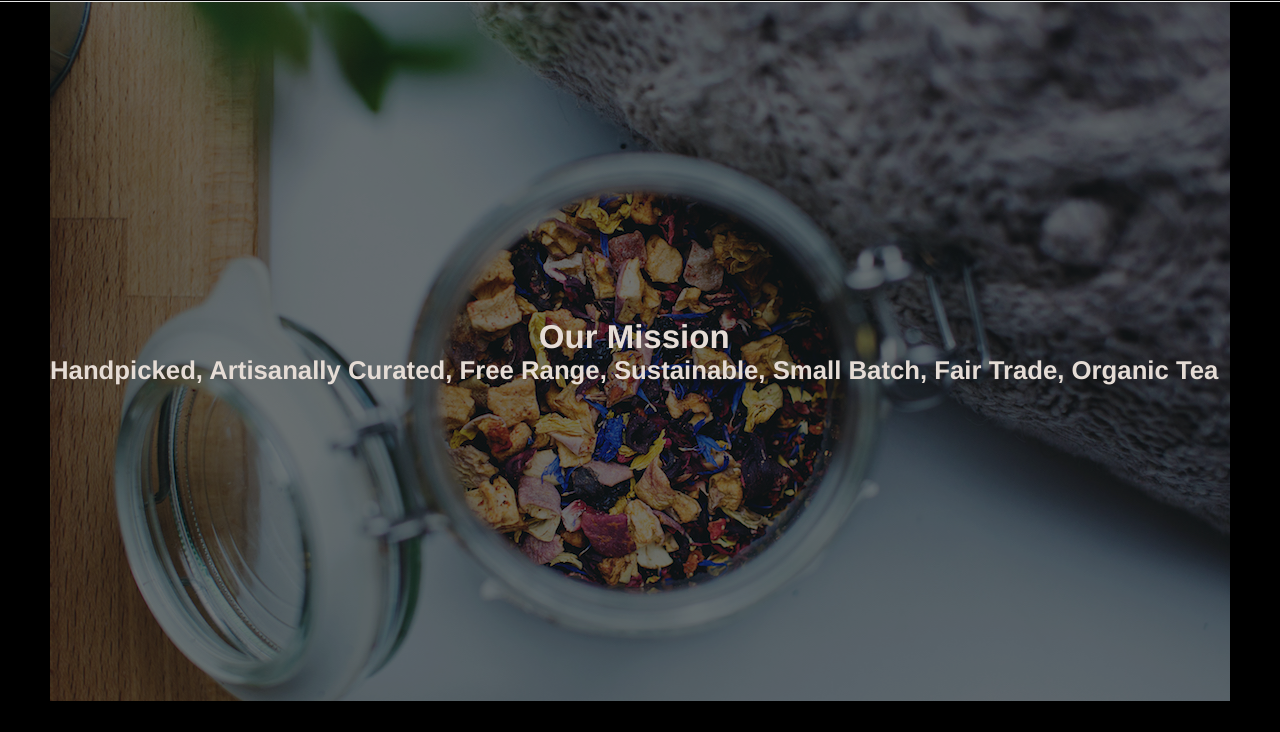
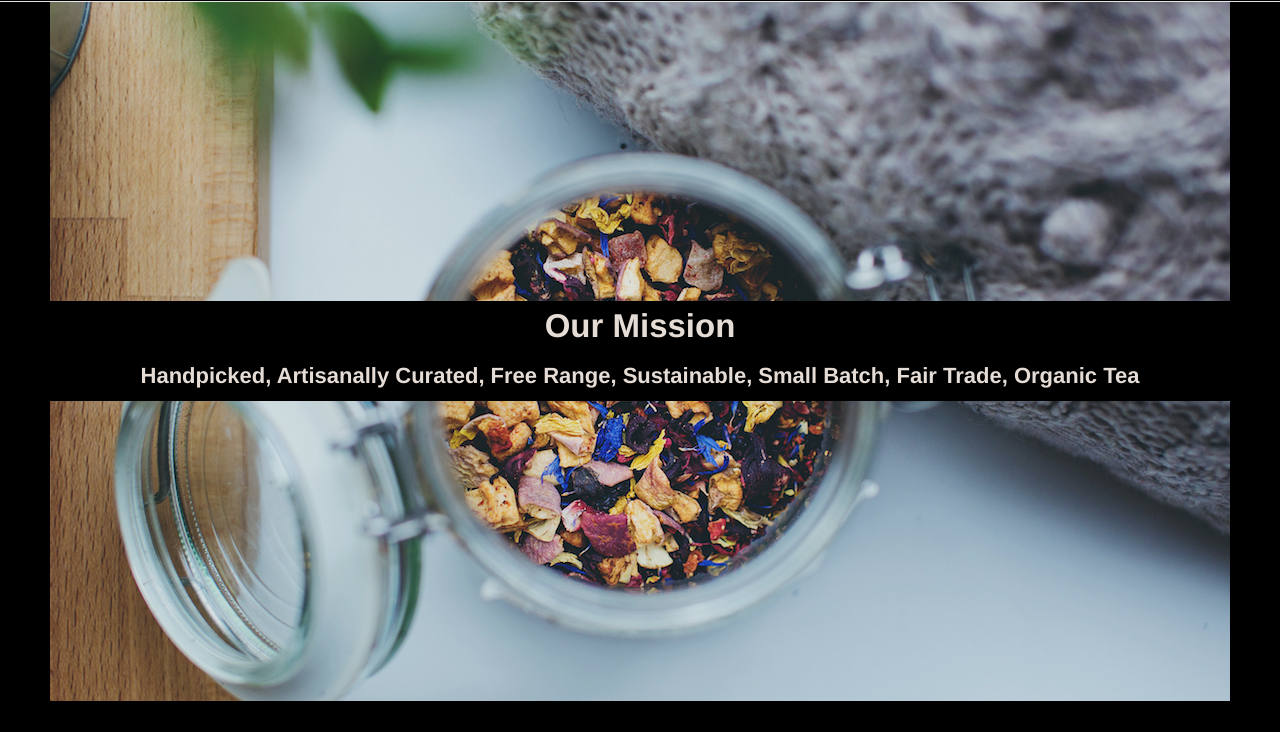
Before and after one commit to chiconstruct/tea-cozy, a plain HTML site: page index.html in a window 1280 px wide. Shown: the part 68-800 px from the top of the page. Drawn offline with Linux system fonts and the light colour scheme.

Commit message:
Done styling Mission section

```diff
--- a/index.html
+++ b/index.html
@@ -21,7 +21,7 @@
         <div class="background"></div>
         <div class="content">
           <h2>Our Mission</h2>
-          <h3>Handpicked, Artisanally Curated, Free Range, Sustainable, Small Batch, Fair Trade, Organic Tea</h3>
+          <h4>Handpicked, Artisanally Curated, Free Range, Sustainable, Small Batch, Fair Trade, Organic Tea</h4>
         </div>
       </section>
     </div>
--- a/resources/css/style.css
+++ b/resources/css/style.css
@@ -55,14 +55,17 @@ div.contentContainer #mission {
 #mission .background {
   width: 100%;
   height: 100%;
-  opacity: 0.5;
   background-image: url(../images/img-mission-background.jpg);
   position: absolute;
   z-index: -1;
 }
 
 #mission .content {
+  width: 100%;
   position: absolute;
   top: 50%;
   transform: translateY(-50%);
+  background-color: black;
+  text-align: center;
+  line-height: 50px;
 }
```
